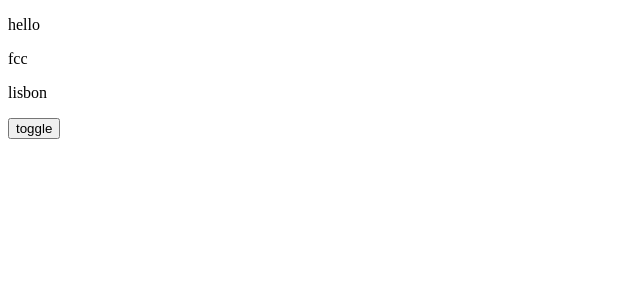
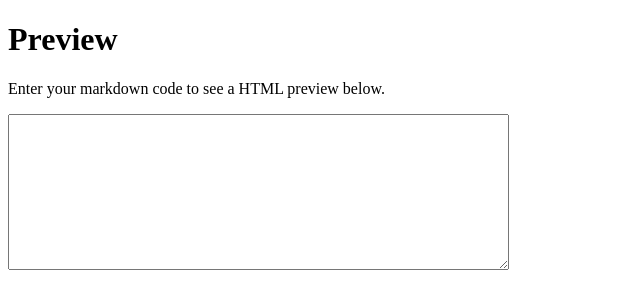
Before and after one commit to innight/fccvue, a plain HTML site: page index.html in a window 1280 px wide. Shown: the whole page, without its empty margins (0-640 px from the left). Drawn offline with nearby package versions, Linux system fonts and the light colour scheme.

Commit message:
adicionado textArea

```diff
--- a/index.html
+++ b/index.html
@@ -3,18 +3,25 @@
 <head>
   <title>My first Vue app</title>
   <script src="https://unpkg.com/vue"></script>
+
 </head>
 
 <body>
   <div id="app">
-    <!-- v-for directive-->
-    <p v-for="(item,index) in list" :key="index">{{item}}</p>
-    <!-- v-if directive-->
-    <button v-on:click="toggle">toggle</button>
-    <h1 v-if="isOn">Hello Lisbon</h1>
-    <span v-if="isOn">Hello</span>
+    <h1>Preview</h1>
+    <p>
+      Enter your markdown code to see a HTML preview below.
+    </p>
+    <textarea
+
+      name="editor"
+      id="editor"
+      cols="60"
+      rows="10"
+      ></textarea>
   </div>
 
+  <script
   <script>
       var app = new Vue({
       el: '#app',
@@ -33,7 +40,7 @@
 
     }
   })
-
   </script>
+  <script scr="https://cdnjs.cloudflare.com/ajax/libs/marked/0.7.0/marked.min.js"></script>
 </body>
 </html>
```
